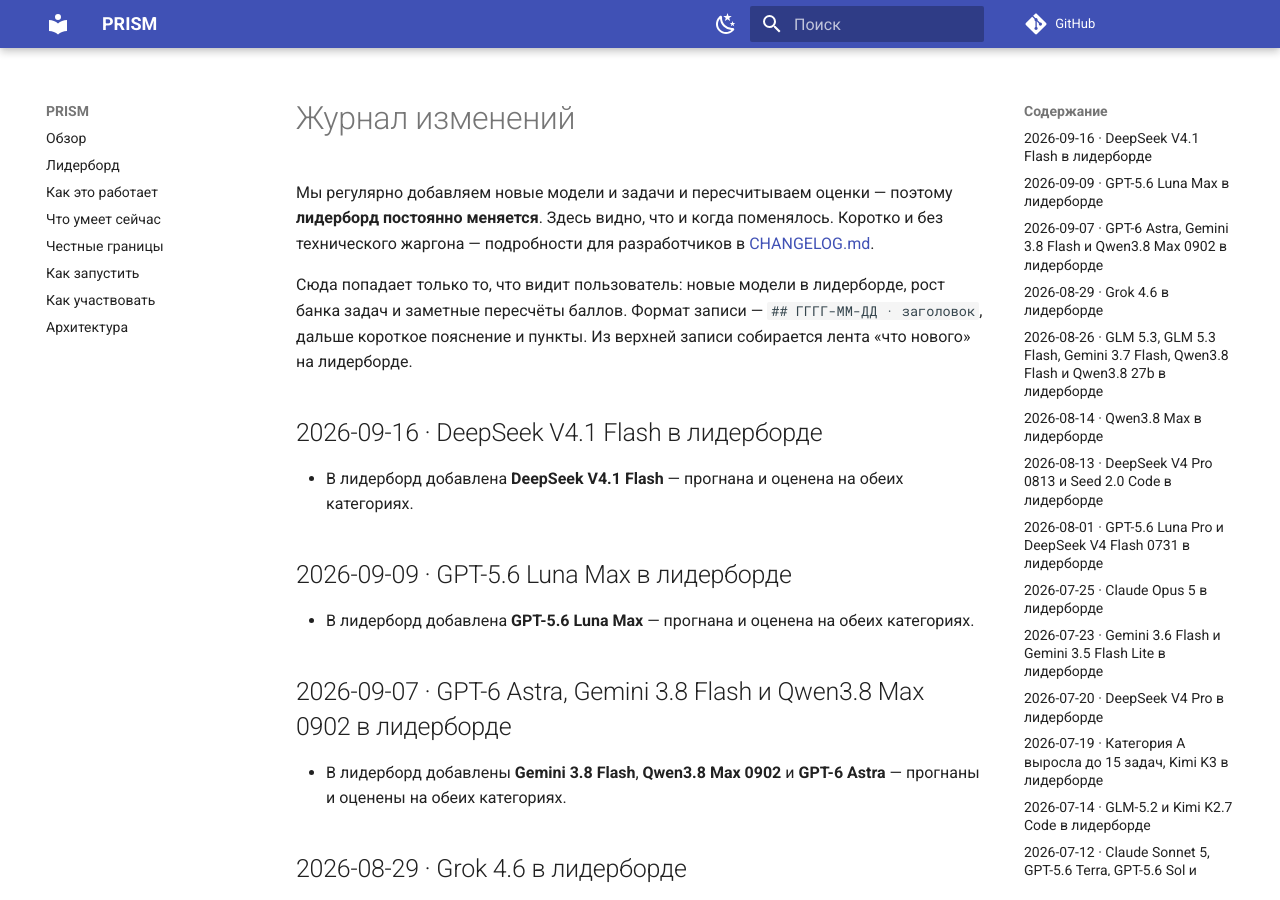
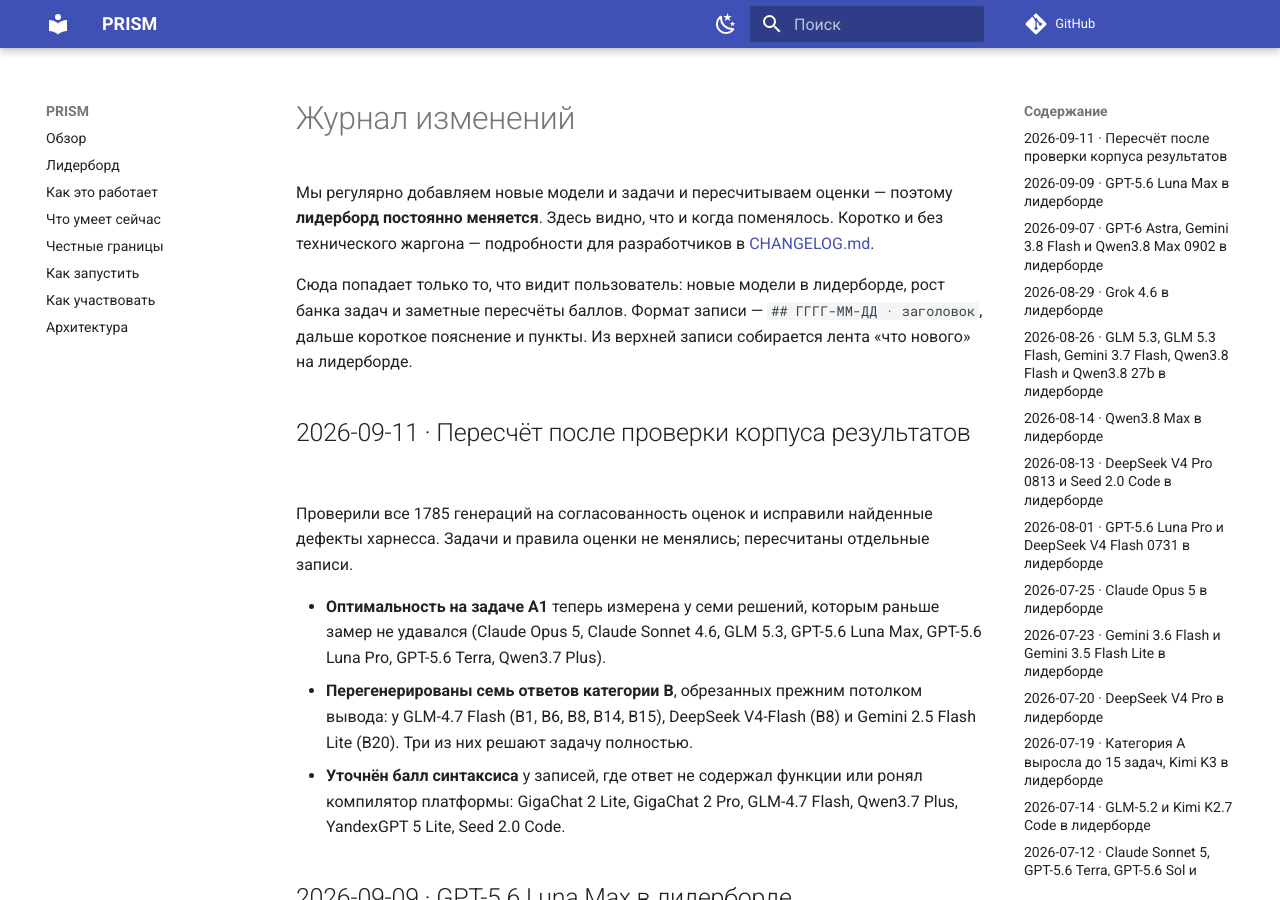
Before and after one commit to genlab-1c/prism, an MkDocs documentation site: the page built from docs/changelog.md, in a window 1280 px wide and 900 px high. Built offline with MkDocs 1.6.1 and Material for MkDocs 9.7.7, drawn with Linux system fonts in a browser that asks for light colours; comment, search, counter and statistics services are not loaded.

Commit message:
docs: changelog for corpus hygiene
Запись в технический журнал и короткая заметка в витринный: что пересчитано и почему.

```diff
--- a/docs/changelog.md
+++ b/docs/changelog.md
@@ -14,9 +14,20 @@
 задач и заметные пересчёты баллов. Формат записи — `## ГГГГ-ММ-ДД · заголовок`, дальше
 короткое пояснение и пункты. Из верхней записи собирается лента «что нового» на лидерборде.
 
-## 2026-09-16 · DeepSeek V4.1 Flash в лидерборде
+## 2026-09-11 · Пересчёт после проверки корпуса результатов
 
-- В лидерборд добавлена **DeepSeek V4.1 Flash** — прогнана и оценена на обеих категориях.
+Проверили все 1785 генераций на согласованность оценок и исправили найденные дефекты
+харнесса. Задачи и правила оценки не менялись; пересчитаны отдельные записи.
+
+- **Оптимальность на задаче A1** теперь измерена у семи решений, которым раньше замер не
+  удавался (Claude Opus 5, Claude Sonnet 4.6, GLM 5.3, GPT-5.6 Luna Max, GPT-5.6 Luna Pro,
+  GPT-5.6 Terra, Qwen3.7 Plus).
+- **Перегенерированы семь ответов категории B**, обрезанных прежним потолком вывода: у
+  GLM-4.7 Flash (B1, B6, B8, B14, B15), DeepSeek V4-Flash (B8) и Gemini 2.5 Flash Lite (B20).
+  Три из них решают задачу полностью.
+- **Уточнён балл синтаксиса** у записей, где ответ не содержал функции или ронял компилятор
+  платформы: GigaChat 2 Lite, GigaChat 2 Pro, GLM-4.7 Flash, Qwen3.7 Plus, YandexGPT 5 Lite,
+  Seed 2.0 Code.
 
 ## 2026-09-09 · GPT-5.6 Luna Max в лидерборде
 
```
Also changed, not shown: CHANGELOG.md (+47 -0 lines).
